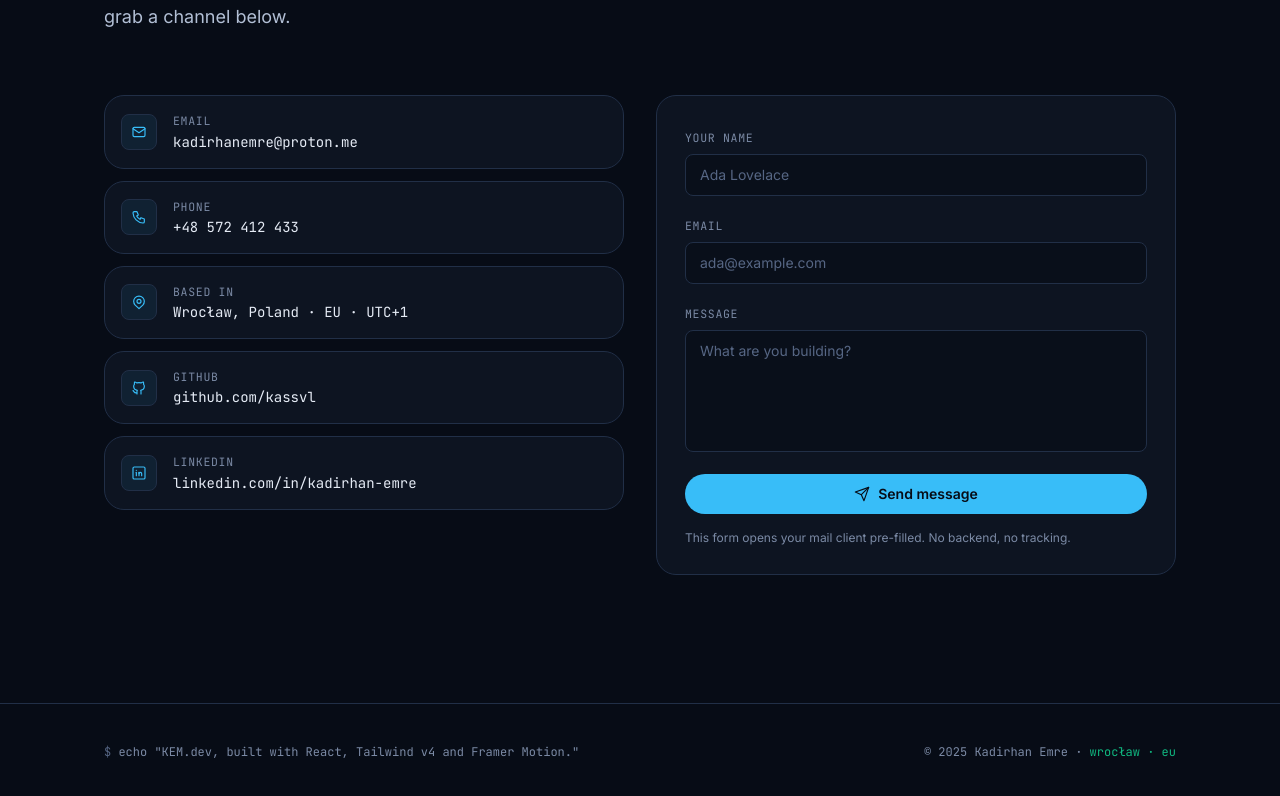
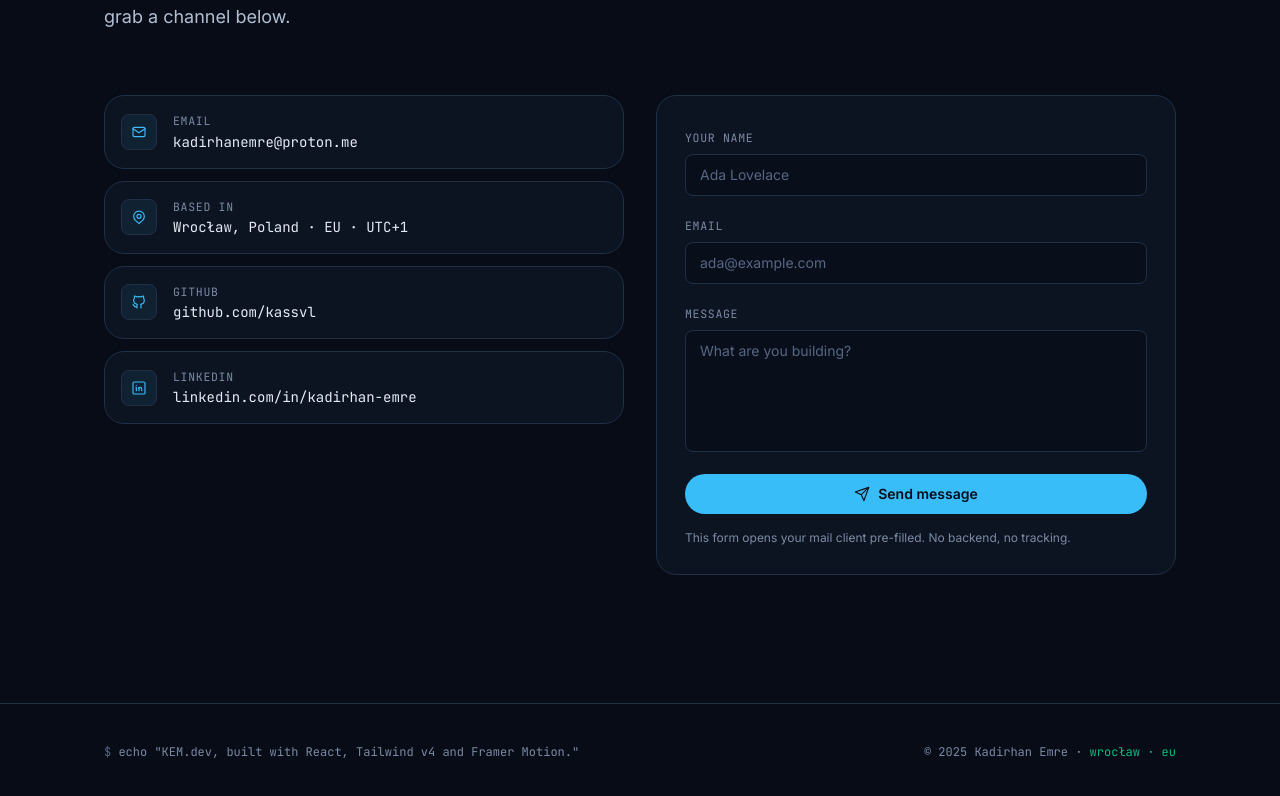
Before and after one commit to kassvl/CvWebsite, a React (Vite) app: page / in a window 1280 px wide. Shown: the part 7574-8370 px from the top of the page. Built offline with nearby package versions, Linux system fonts and the light colour scheme.

Commit message:
Take the phone number off the public site
Email, LinkedIn and GitHub are enough for contact; a phone number in
plain text on a public page is free material for scrapers. It stays on
the CV, which only goes to people who received it.

```diff
--- a/src/components/sections/Contact.tsx
+++ b/src/components/sections/Contact.tsx
@@ -9,7 +9,6 @@ import {
   IconLoader2,
   IconMail,
   IconMapPin,
-  IconPhone,
   IconSend,
 } from '../ui/Icons'
 import { Section } from '../ui/Section'
@@ -63,12 +62,6 @@ export function Contact() {
             label="email"
             value={profile.email}
             href={`mailto:${profile.email}`}
-          />
-          <ContactRow
-            icon={<IconPhone size={16} />}
-            label="phone"
-            value={profile.phone}
-            href={`tel:${profile.phone.replace(/\s+/g, '')}`}
           />
           <ContactRow
             icon={<IconMapPin size={16} />}
--- a/src/data/profile.ts
+++ b/src/data/profile.ts
@@ -9,7 +9,7 @@ export const profile = {
   region: 'EU · UTC+1',
   status: 'Open to work: full-stack internship or working student',
   email: 'kadirhanemre@proton.me',
-  phone: '+48 572 412 433',
+  // Phone stays out of the public site on purpose (scrapers, spam); it is on the CV only.
   github: 'https://github.com/kassvl',
   linkedin: 'https://linkedin.com/in/kadirhan-emre',
   website: 'https://kadirhanemrememis.xyz',
```
